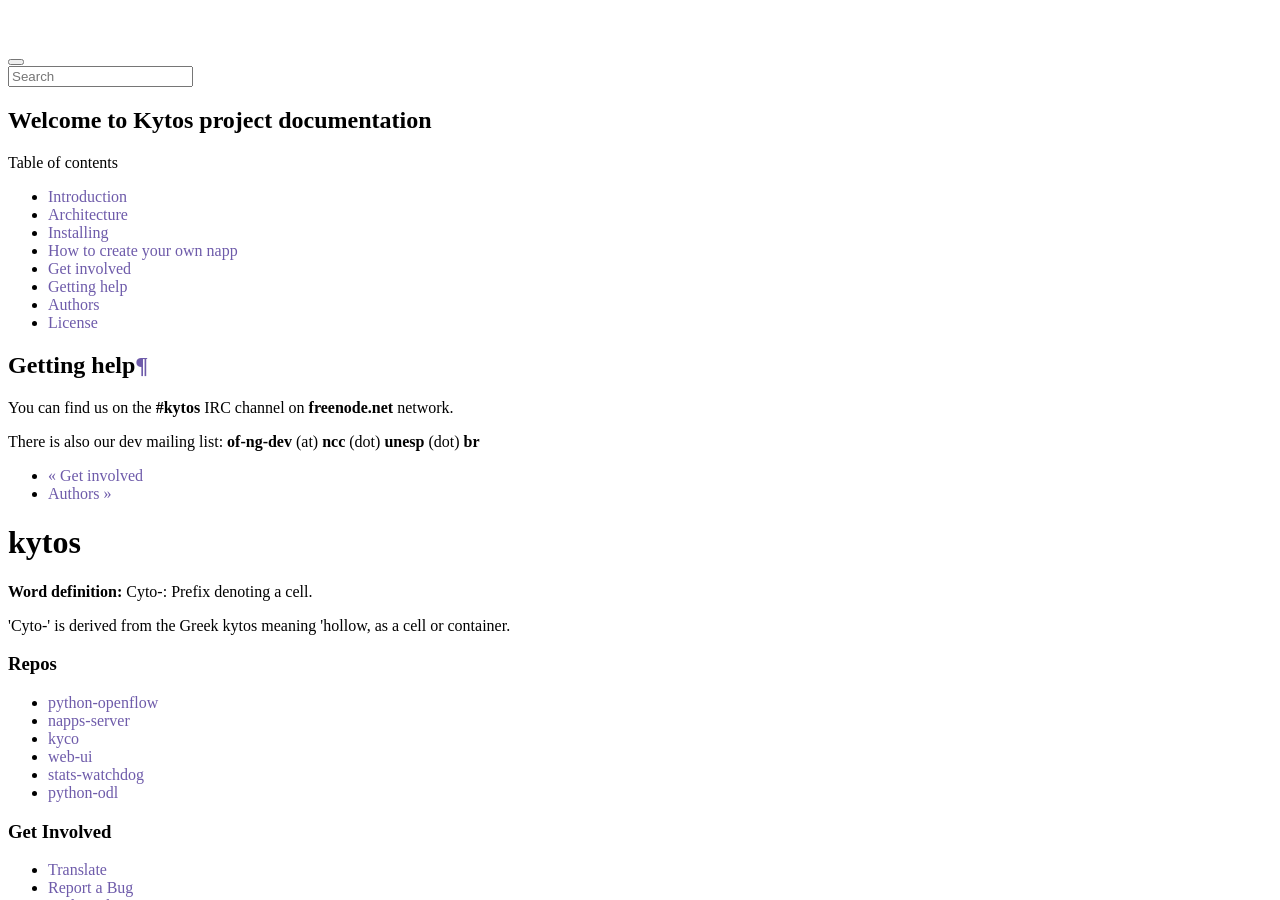
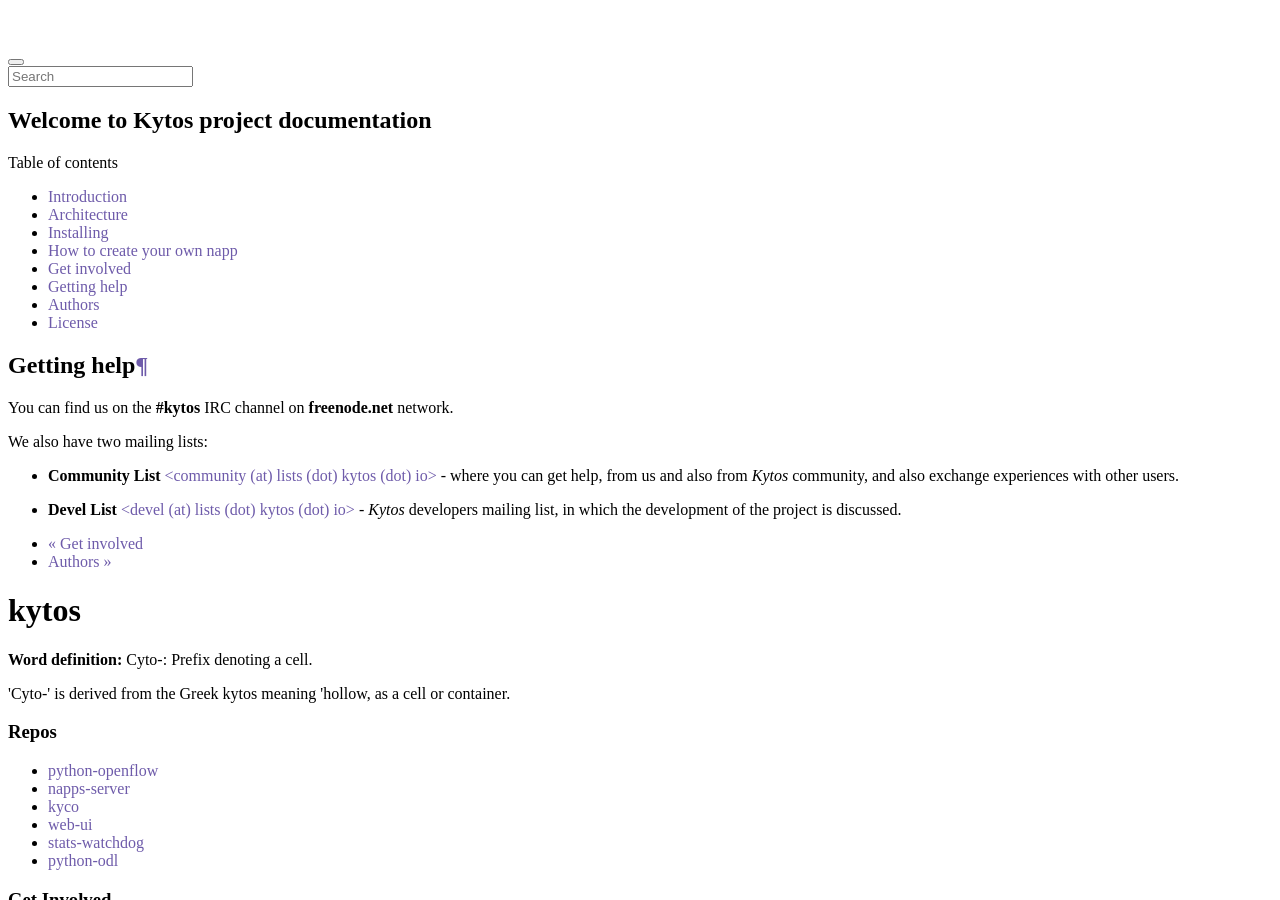
Before and after one commit to kytos/documentation, a Sphinx documentation site: the page built from docs/get_help.rst, in a window 1280 px wide and 900 px high. Built offline with Sphinx 7.4.7, drawn with Linux system fonts in a browser that asks for light colours.

Commit message:
Adding mailing list - FIX #10

```diff
--- a/docs/get_help.rst
+++ b/docs/get_help.rst
@@ -5,5 +5,12 @@ Getting help
 
 You can find us on the **#kytos** IRC channel on **freenode.net** network.
 
-There is also our dev mailing list:
-**of-ng-dev** (at) **ncc** (dot) **unesp** (dot) **br**
+We also have two mailing lists:
+
+- **Community List** `<community (at) lists (dot) kytos (dot) io>
+  <https://lists.kytos.io/listinfo/community>`__ - where you can get help, from
+  us and also from *Kytos* community, and also exchange experiences with other
+  users.
+- **Devel List** `<devel (at) lists (dot) kytos (dot) io>
+  <https://lists.kytos.io/listinfo/devel>`__ - *Kytos* developers mailing list,
+  in which the development of the project is discussed.
--- a/docs/get_involved.rst
+++ b/docs/get_involved.rst
@@ -8,9 +8,11 @@ better than it is today! Here are the guidelines we follow:
 If you are a regular user and want to get in touch with us to talk about an
 issue you have found (see: :ref:`contributing-issue`), a feature you need
 (see: :ref:`contributing-feature-request`) or a fix on our documentation (see:
-:ref:`contributing-doc-fix`), take a look at our
-:doc:`guidelines`.
+:ref:`contributing-doc-fix`), take a look at the sections below.
 
+If you want to be part of **Kytos Community**, you can register yourself on our
+mailing lists, for more informations about that visit the :ref:`kytos-get-help`
+section.
 
 Contributing guidelines
 -----------------------
```
